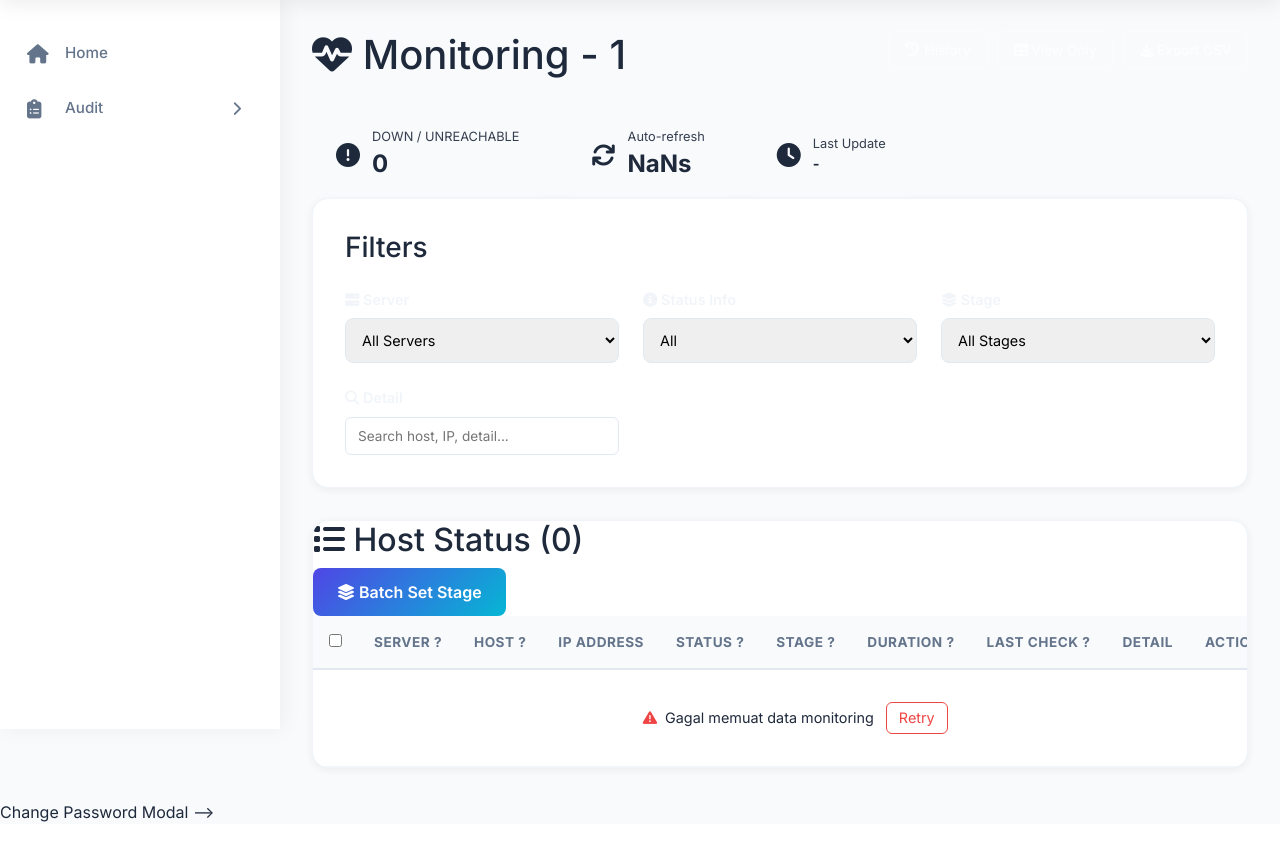
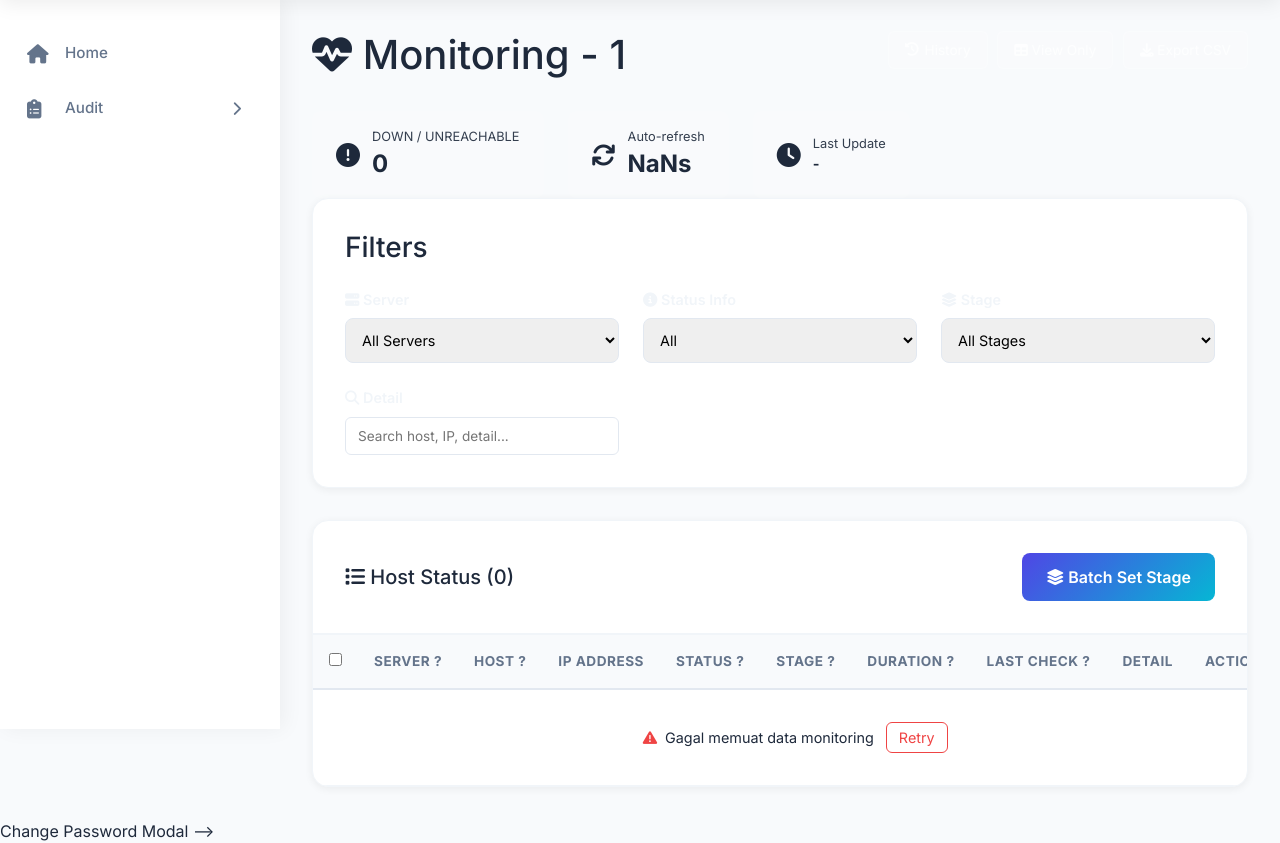
Before and after one commit to PandiMusR/nagios-dashboard, a Flask app: template templates/monitoring.html in a window 1280 px wide. Shown: the part 71-914 px from the top of the page. Before the commit the page ends 893 px from the top, so only its background shows below. Run offline with Flask 3, Linux system fonts and the light colour scheme; the template is opened without the code that fills it: most values are stand-ins (such as "Sample title", 1, 10 or a date in 2020); parts of the project's set-up code (start-up, migrations or seed data) failed here and were passed over; some libraries are stand-ins or nearby versions.

Commit message:
fix: restore .table-header flex layout lost during CSS extraction
.table-header {display:flex; justify-content:space-between} was missing
from monitoring.css, causing 'Batch Set Stage' button to left-align
instead of right-align. Restored from pre-extraction (aedbde) original.

```diff
--- a/static/css/monitoring.css
+++ b/static/css/monitoring.css
@@ -57,6 +57,19 @@
         box-shadow: 0 2px 8px rgba(0,0,0,0.06);
         border: 1px solid var(--bg-tertiary);
         overflow: hidden;
+    }
+    .table-header {
+        padding: 2rem;
+        border-bottom: 2px solid var(--bg-tertiary);
+        display: flex;
+        justify-content: space-between;
+        align-items: center;
+        gap: 1rem;
+    }
+    .table-header h2 {
+        margin: 0;
+        color: var(--text-primary);
+        font-size: 1.25rem;
     }
     .btn-batch-ack {
         background: linear-gradient(135deg, var(--color-primary) 0%, var(--color-secondary) 100%);
```
